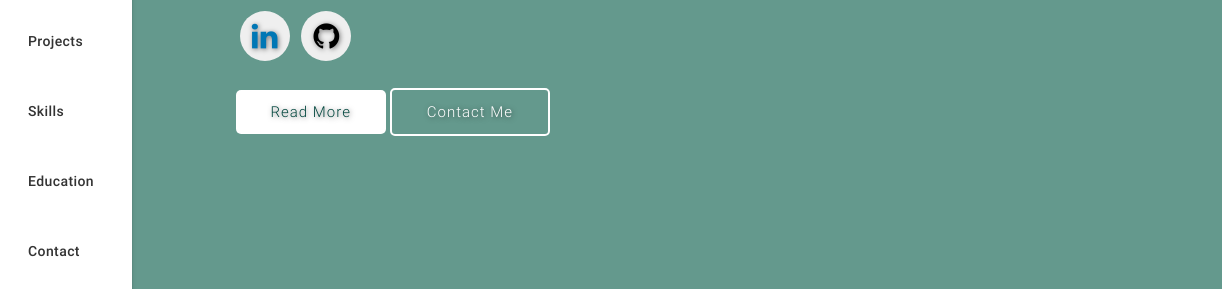
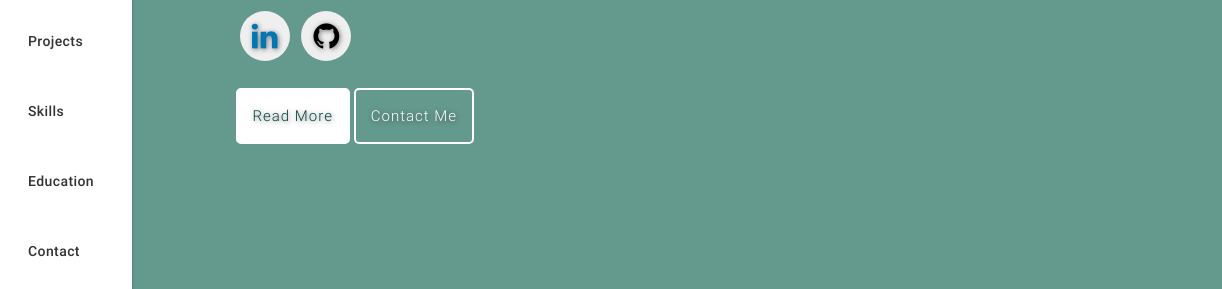
Before and after one commit to Ranjana993/kumari-ranjana-yadav-portfolio, a plain HTML site: page index.html in a window 1280 px wide. Shown: the part 277-566 px from the top of the page, 58-1280 px from the left. Drawn offline with nearby package versions, Linux system fonts and the light colour scheme.

Commit message:
added padding to btn

```diff
--- a/assets/css/style.css
+++ b/assets/css/style.css
@@ -86,7 +86,7 @@
   padding: 11px 35px;
   background: #fff;
   color: #02473e;
-  /* border: 2px solid #fff; */
+  border: 2px solid #fff;
   font-weight: 600;
   font-size: 15px;
   letter-spacing: 1px;
--- a/index.html
+++ b/index.html
@@ -210,8 +210,8 @@
 
             </div>
             <div class='buttons'>
-              <a href="#about" class="readme">Read More</a>
-              <a href="#contact" class="contactme">Contact Me</a>
+              <a href="#about" class="readme" style="padding: 1rem;">Read More</a>
+              <a href="#contact" class="contactme" style="padding: 1rem;">Contact Me</a>
             </div>
           </div>
         </div>
```
